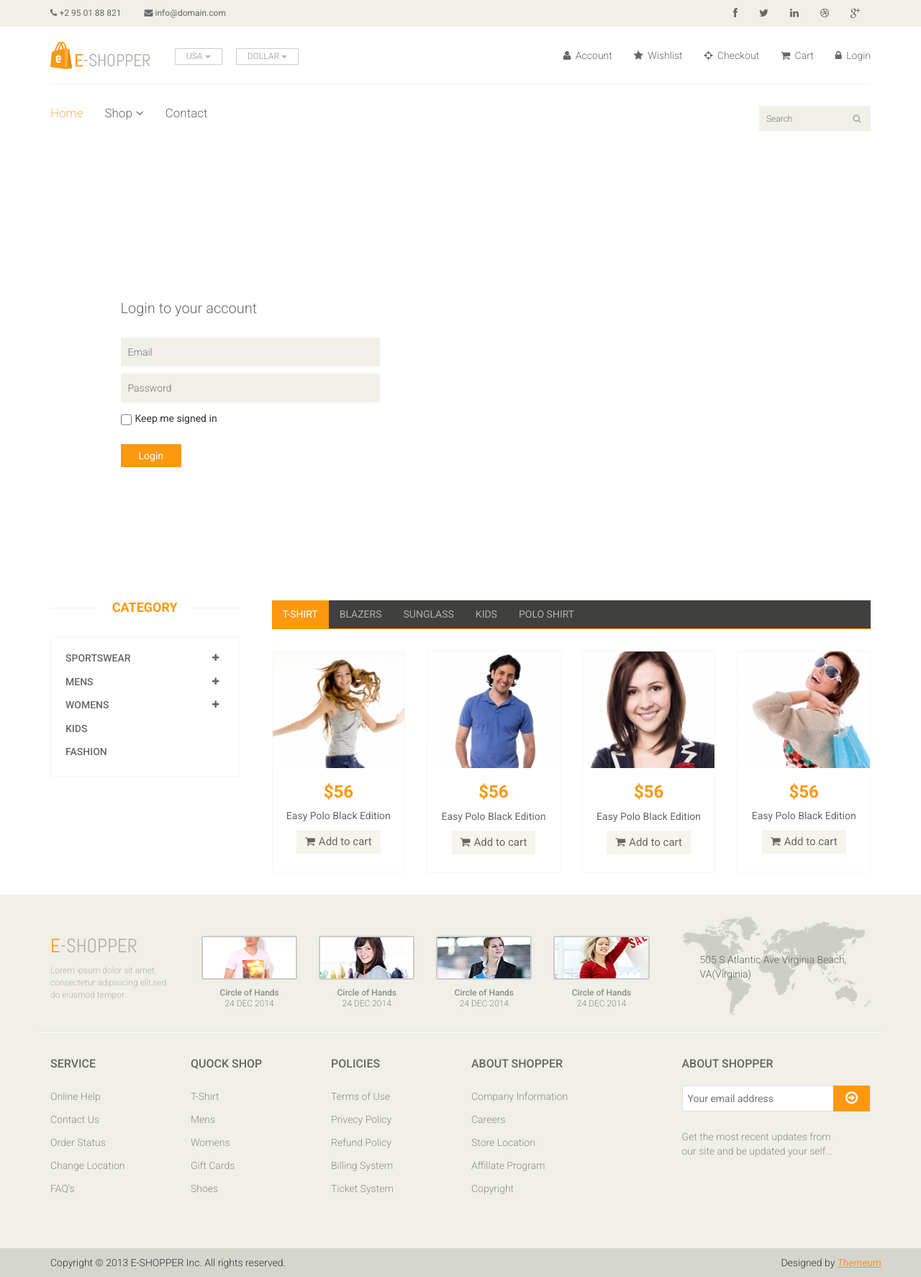
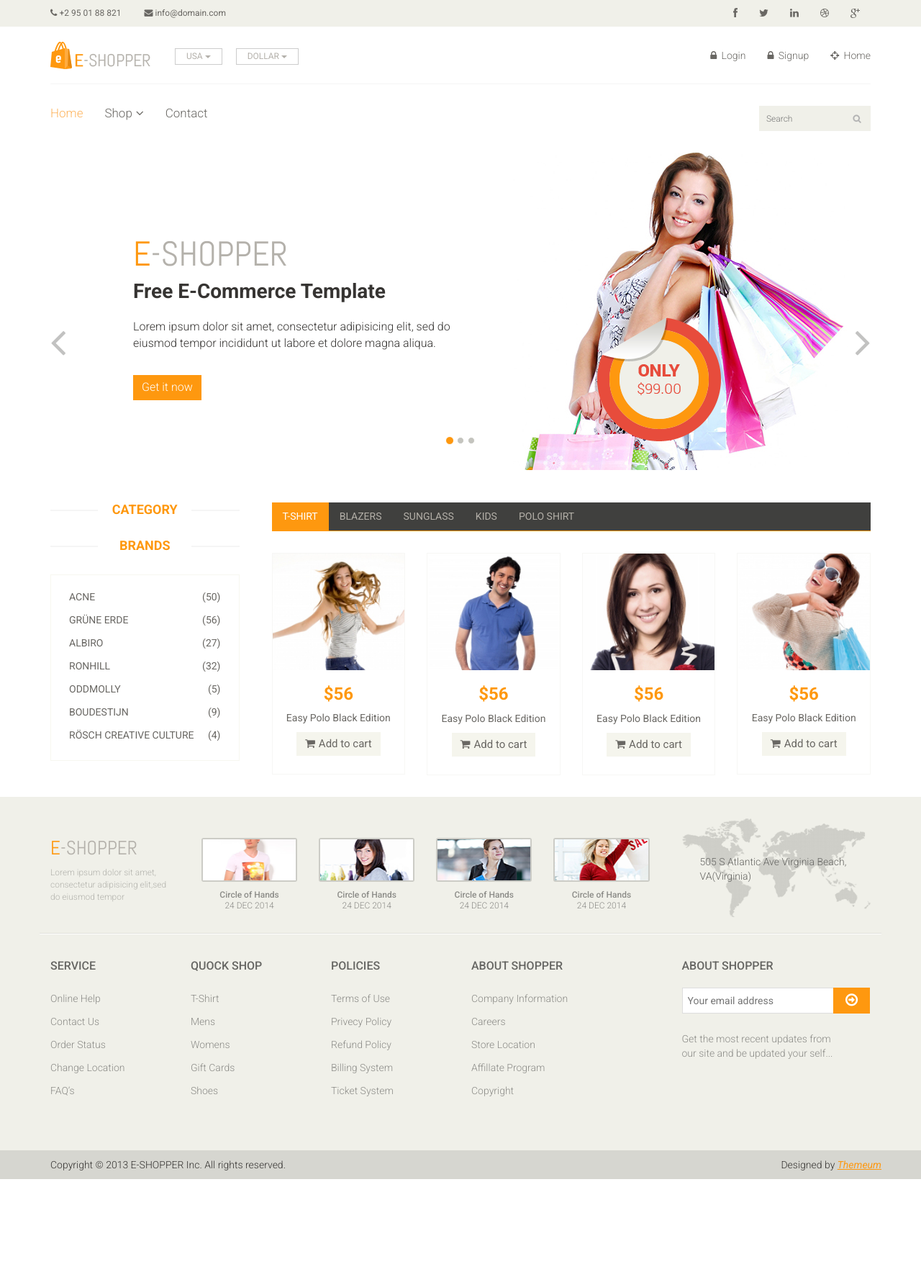
Before and after one commit to lesley0857/SellArt, a Django app: page /profile/ in a window 1280 px wide. Shown: the whole page at 72% size. After the commit the page ends 1638 px from the top, so only its background shows below. Run offline with Django 3.2, Linux system fonts and the light colour scheme.

Commit message:
10/07/24

```diff
--- a/artapp/admin.py
+++ b/artapp/admin.py
@@ -18,3 +18,8 @@
         if db_field.name=='owner':
             kwargs["queryset"]= Custombaseuser.objects.filter(id=request.user.id)
             return super().formfield_for_foreignkey(db_field, request, **kwargs)
+
+    def formfield_for_foreignkey(self, db_field: ForeignKey[Artproduct], request: HttpRequest, **kwargs: Any ) -> ModelChoiceField :
+        if db_field.name=='category':
+            kwargs["queryset"]= Category.objects.all()
+            return super().formfield_for_foreignkey(db_field, request, **kwargs)
--- a/artapp/models.py
+++ b/artapp/models.py
@@ -5,7 +5,8 @@
 class Category(models.Model):
     name = models.CharField(max_length=150, blank=False)
     description = models.TextField(max_length=1500, blank=False)
-
+    def __str__(self):
+        return f'{self.name}'
 
 class Artproduct(models.Model):
     category =  models.ForeignKey(Category,on_delete=models.CASCADE,null=True,blank=True,related_name='category')
--- a/templates/index.html
+++ b/templates/index.html
@@ -1,4 +1,5 @@
 {% load static %}
+{% load artproductserializer %}
 <!DOCTYPE html>
 <html lang="en">
 
@@ -97,11 +98,16 @@
 					<div class="col-sm-8">
 						<div class="shop-menu pull-right">
 							<ul class="nav navbar-nav">
+								{% if request.user.is_authenticated %}
 								<li><a href="#"><i class="fa fa-user"></i> Account</a></li>
 								<li><a href="#"><i class="fa fa-star"></i> Wishlist</a></li>
 								<li><a href="checkout.html"><i class="fa fa-crosshairs"></i> Checkout</a></li>
 								<li><a href="cart.html"><i class="fa fa-shopping-cart"></i> Cart</a></li>
-								<li><a href="login.html"><i class="fa fa-lock"></i> Login</a></li>
+								{%else%}
+								<li><a href="{% url 'login' %}"><i class="fa fa-lock"></i> Login</a></li>
+								<li><a href="{% url 'signup' %}"><i class="fa fa-lock"></i> Signup</a></li>
+								<li><a href="{% url 'home' %}"><i class="fa fa-crosshairs"></i> Home</a></li>
+								{%endif%}
 							</ul>
 						</div>
 					</div>
@@ -231,88 +237,32 @@
 					<div class="left-sidebar">
 						{% block category %}
 						<h2>Category</h2>
+						{%for i in category%}
 						<div class="panel-group category-products" id="accordian"><!--category-productsr-->
 							<div class="panel panel-default">
 								<div class="panel-heading">
 									<h4 class="panel-title">
 										<a data-toggle="collapse" data-parent="#accordian" href="#sportswear">
-											<span class="badge pull-right"><i class="fa fa-plus"></i></span>
-											Sportswear
+											<span class="badge pull-right">{{ i.id|artproduct_count }}</span>
+											{{i.name}}
 										</a>
 									</h4>
 								</div>
+
 								<div id="sportswear" class="panel-collapse collapse">
 									<div class="panel-body">
+										{%for arts in i.id|artproduct_loop %}
 										<ul>
-											<li><a href="#">Nike </a></li>
-											<li><a href="#">Under Armour </a></li>
-											<li><a href="#">Adidas </a></li>
-											<li><a href="#">Puma</a></li>
-											<li><a href="#">ASICS </a></li>
+											<li><a href="#">{{arts.name}} </a></li>
 										</ul>
+										{%endfor%}
 									</div>
 								</div>
+
 							</div>
-							<div class="panel panel-default">
-								<div class="panel-heading">
-									<h4 class="panel-title">
-										<a data-toggle="collapse" data-parent="#accordian" href="#mens">
-											<span class="badge pull-right"><i class="fa fa-plus"></i></span>
-											Mens
-										</a>
-									</h4>
-								</div>
-								<div id="mens" class="panel-collapse collapse">
-									<div class="panel-body">
-										<ul>
-											<li><a href="#">Fendi</a></li>
-											<li><a href="#">Guess</a></li>
-											<li><a href="#">Valentino</a></li>
-											<li><a href="#">Dior</a></li>
-											<li><a href="#">Versace</a></li>
-											<li><a href="#">Armani</a></li>
-											<li><a href="#">Prada</a></li>
-											<li><a href="#">Dolce and Gabbana</a></li>
-											<li><a href="#">Chanel</a></li>
-											<li><a href="#">Gucci</a></li>
-										</ul>
-									</div>
-								</div>
-							</div>
-
-							<div class="panel panel-default">
-								<div class="panel-heading">
-									<h4 class="panel-title">
-										<a data-toggle="collapse" data-parent="#accordian" href="#womens">
-											<span class="badge pull-right"><i class="fa fa-plus"></i></span>
-											Womens
-										</a>
-									</h4>
-								</div>
-								<div id="womens" class="panel-collapse collapse">
-									<div class="panel-body">
-										<ul>
-											<li><a href="#">Fendi</a></li>
-											<li><a href="#">Guess</a></li>
-											<li><a href="#">Valentino</a></li>
-											<li><a href="#">Dior</a></li>
-											<li><a href="#">Versace</a></li>
-										</ul>
-									</div>
-								</div>
-							</div>
-							<div class="panel panel-default">
-								<div class="panel-heading">
-									<h4 class="panel-title"><a href="#">Kids</a></h4>
-								</div>
-							</div>
-							<div class="panel panel-default">
-								<div class="panel-heading">
-									<h4 class="panel-title"><a href="#">Fashion</a></h4>
-								</div>
-							</div>
-
-						</div><!--/category-products-->
+						</div>
+						{%endfor%}
+						<!--/category-products-->
 						{% endblock category %}
 
 						{% block brands %}
--- a/templates/signup.html
+++ b/templates/signup.html
@@ -18,7 +18,7 @@
                     <h2>Create your account</h2>
 
                     <h2>New User Signup!</h2>
-                    <form action="{% url 'account_signup' %}" method="POST">
+                    <form action="{% url 'signup' %}" method="POST">
                         {{ redirect_field }}
                         {% csrf_token %}
 
--- a/userapp/models.py
+++ b/userapp/models.py
@@ -35,7 +35,7 @@
               'Married'), ('Widowed', 'Widowed'))
 
     email = models.EmailField(_('email address'), unique=True)
-    username = models.CharField(max_length=150, blank=False)
+    name = models.CharField(max_length=150, blank=False)
     products = models.CharField(max_length=150, blank=False,null=True)
     birth_date = models.DateField(blank=False, null=True)
     joined_date = models.DateTimeField(auto_now_add=True, null=True)
--- a/userapp/views.py
+++ b/userapp/views.py
@@ -10,8 +10,10 @@
 
 def home_view(request):
     print(request.user)
-    art = Artproduct.objects.filter(owner=request.user.pk)
-    context={'art':art}
+    art = Artproduct.objects.filter(owner__pk=request.user.pk)
+    category = Category.objects.all()
+    print(art)
+    context={'art':art,'category':category}
     return render(request, 'index.html', context)
 
 def login_view(request):
@@ -37,7 +39,7 @@
     form = signup_form(request.POST)
     if request.method=="POST":
         Custombaseuser.objects.create_user(email=request.POST.get('Email'),
-                                         username=request.POST.get('Name'),
+                                         name=request.POST.get('Name'),
                                          password=request.POST.get('Password'))
         return redirect('profile_view')
     context={}
@@ -46,7 +48,7 @@
 def profile_view(request):
 
     context={}
-    return render(request, 'login.html', context)
+    return render(request, 'index.html', context)
 
 def logout_view(request):
     logout(request)
```
Also changed, not shown: artapp/templatetags/artproductserializer.py (added, +15 -0 lines), artapp/templatetags/__init__.py (added), db.sqlite3, static/images/images/Additel_Hd1iQ4S.png (added), static/images/images/Legion_of_Mary.jpeg (added), static/images/images/Major_tech.png (added), static/images/images/ref_clown.jpg (added), static/images/images/superior_electric_p2suHvV.jpeg (added).
